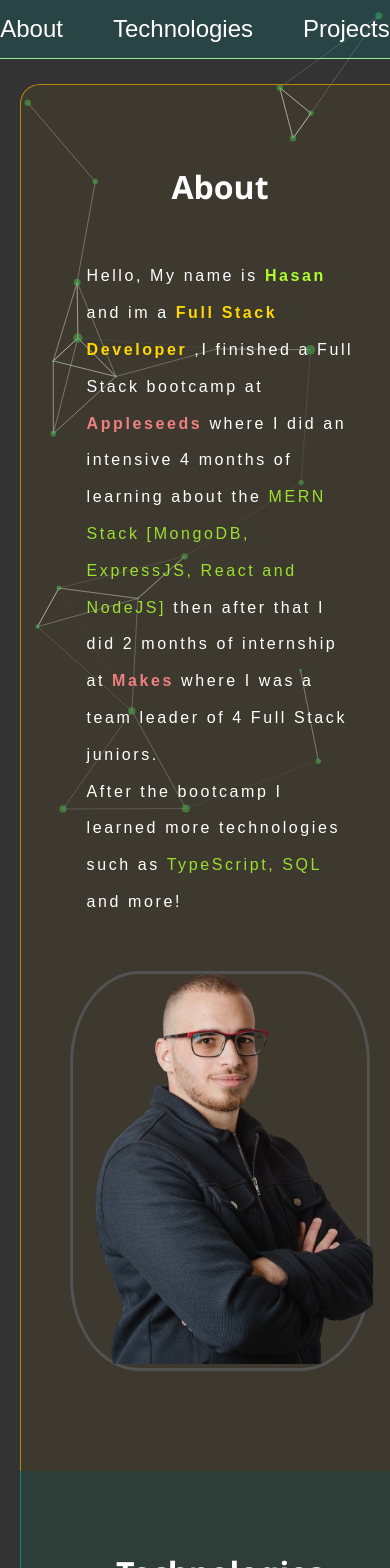
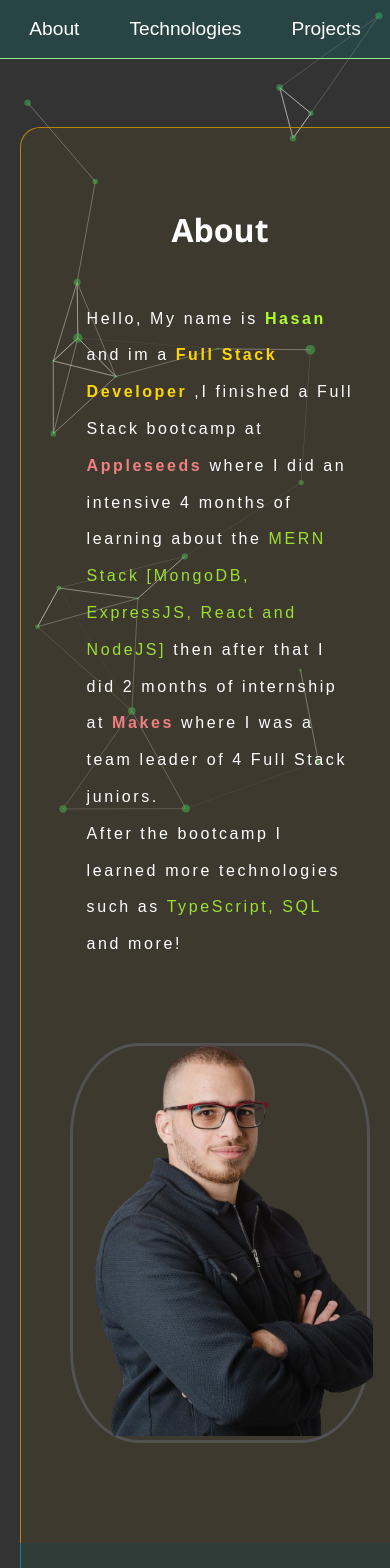
Before and after one commit to HasanOmar1/Portfolio, a React (Vite) app: page / in a window 390 px wide. Shown: the top 1568 px of the page. Built offline with nearby package versions, Linux system fonts and the light colour scheme.

Commit message:
responsive design

```diff
--- a/src/App.css
+++ b/src/App.css
@@ -75,6 +75,42 @@ body {
   top: -42px;
 }
 
+@media (max-width: 1024px) {
+  .tooltip .tooltip-text,
+  .hasan-tooltip .tooltip-text {
+    top: -50px;
+  }
+  .tooltip-text {
+    font-size: 1.5rem;
+  }
+
+  .section {
+    margin: 0 5dvw;
+    width: 900px;
+  }
+
+  .cards-container {
+    gap: 50px 100px;
+  }
+}
+
+@media (max-width: 820px) {
+  .section {
+    margin: 0 10dvw;
+    width: 600px;
+  }
+
+  .cards-container {
+    width: 500px;
+    gap: 70px;
+    margin-left: -20px;
+  }
+
+  .card {
+    width: 200px;
+  }
+}
+
 @media (max-width: 430px) {
   .title {
     font-size: 2rem;
--- a/src/components/about/About.css
+++ b/src/components/about/About.css
@@ -54,7 +54,10 @@
   left: 0px;
 }
 
-@media (max-width: 430px) {
+@media (max-width: 1024px) {
+  .About {
+    margin-top: 15vh;
+  }
   .About .about-container {
     flex-direction: column;
   }
@@ -64,13 +67,29 @@
   }
 
   .About p {
+    font-size: 1.3rem;
+  }
+  .About .img-container {
+    margin-top: -70px;
+  }
+  .About .img-container img {
+    top: -70px;
+  }
+}
+
+@media (max-width: 820px) {
+  .About p {
+    width: 30ch;
+  }
+}
+
+@media (max-width: 430px) {
+  .About p {
     font-size: 1rem;
-    width: 30ch;
   }
   .About .img-container {
     width: 300px;
     height: 400px;
-    margin-top: -100px;
   }
   .About .img-container img {
     width: 300px;
--- a/src/components/navbar/Navbar.css
+++ b/src/components/navbar/Navbar.css
@@ -31,9 +31,30 @@ nav a:visited:hover {
   color: darkgoldenrod;
 }
 
-@media (max-width: 430px) {
+@media (max-width: 1024px) {
   nav {
     width: 100%;
     margin: 0;
+    height: 10dvh;
+  }
+
+  nav a {
+    font-size: 2.5rem;
   }
 }
+
+@media (max-width: 820px) {
+  nav a {
+    font-size: 2rem;
+  }
+}
+
+@media (max-width: 430px) {
+  nav {
+    height: 7dvh;
+  }
+
+  nav a {
+    font-size: 1.2rem;
+  }
+}
--- a/src/components/projects/Projects.css
+++ b/src/components/projects/Projects.css
@@ -13,10 +13,18 @@
 
 .Projects .projects-container {
   display: flex;
+  justify-content: center;
+  align-items: center;
   gap: 100px;
 }
 
-@media (max-width: 430px) {
+@media (max-width: 1024px) {
+  .Projects .projects-container {
+    gap: 70px;
+  }
+}
+
+@media (max-width: 820px) {
   .Projects .projects-container {
     flex-direction: column;
   }
--- a/src/components/videoCard/VideoCard.css
+++ b/src/components/videoCard/VideoCard.css
@@ -4,6 +4,11 @@
   padding: 20px 30px;
   width: fit-content;
   transition: 0.2s;
+  display: flex;
+  justify-content: center;
+  align-items: center;
+  flex-direction: column;
+  padding-bottom: 50px;
 }
 
 .VideoCard:hover {
@@ -11,6 +16,8 @@
 }
 .VideoCard iframe {
   border-radius: 20px;
+  width: 560px;
+  height: 315px;
 }
 
 .VideoCard .project-name {
@@ -48,12 +55,7 @@
   color: aliceblue;
 }
 
-@media (max-width: 430px) {
-  .VideoCard {
-    margin-left: -50px;
-    width: 350px;
-  }
-
+@media (max-width: 1024px) {
   .VideoCard iframe {
     width: 300px;
   }
@@ -62,3 +64,23 @@
     padding: 10px 35px;
   }
 }
+
+@media (max-width: 820px) {
+  .VideoCard {
+    width: 500px;
+  }
+
+  .VideoCard iframe {
+    width: 400px;
+  }
+}
+
+@media (max-width: 430px) {
+  .VideoCard {
+    width: 350px;
+  }
+
+  .VideoCard iframe {
+    width: 300px;
+  }
+}
--- a/src/components/videoCard/VideoCard.tsx
+++ b/src/components/videoCard/VideoCard.tsx
@@ -19,8 +19,6 @@ const VideoCard = ({
     <div className="VideoCard">
       <h2 className="project-name">{title}</h2>
       <iframe
-        width="560"
-        height="315"
         src={videoSrc}
         title={`${title} Video`}
         frameBorder="0"
```
